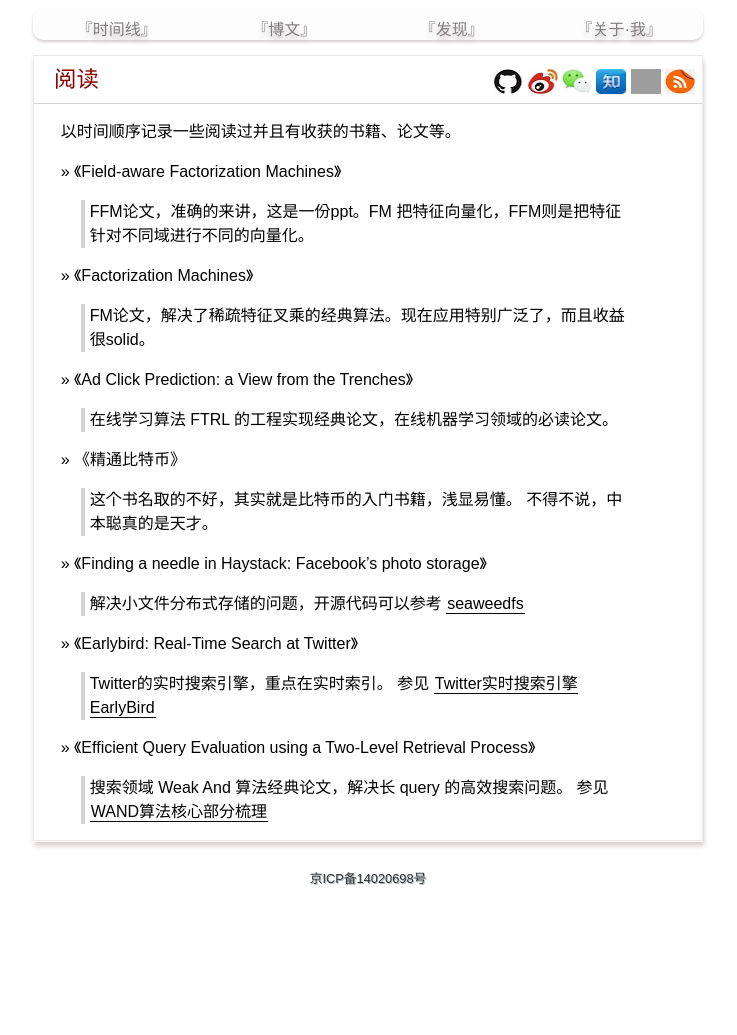
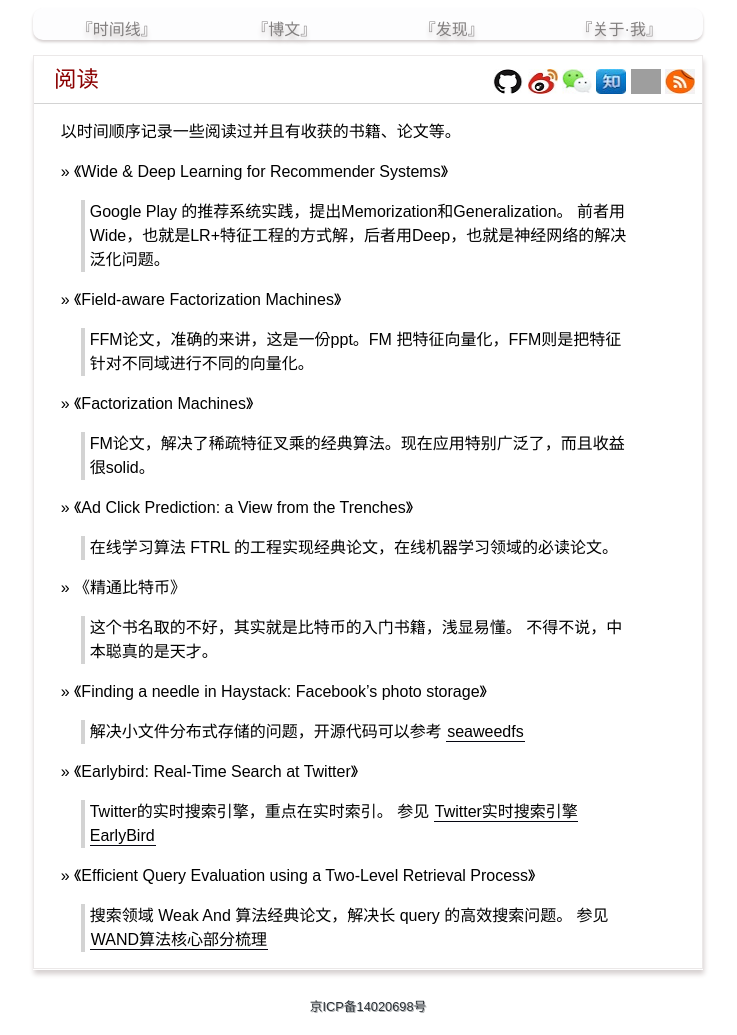
Before and after one commit to yanyiwu/blog, a Jekyll site: the page built from reading.md, in a window 1280 px wide. Shown: the whole page, without its empty margins (272-1009 px from the left). Built offline with Jekyll 4.4.1, drawn with Linux system fonts in a browser that asks for light colours; Markdown is read by kramdown in place of the engine named in the settings; comment, search, counter and statistics services are not loaded; before the commit the page ends 907 px from its top, so only the background shows below that; grey boxes are pictures that could not be loaded.

Commit message:
[read] wdl

```diff
--- a/reading.md
+++ b/reading.md
@@ -4,6 +4,11 @@ title: 阅读
 ---
 
 以时间顺序记录一些阅读过并且有收获的书籍、论文等。
+
+&raquo; 《Wide & Deep Learning for Recommender Systems》
+
+> Google Play 的推荐系统实践，提出Memorization和Generalization。
+> 前者用Wide，也就是LR+特征工程的方式解，后者用Deep，也就是神经网络的解决泛化问题。
 
 &raquo; 《Field-aware Factorization Machines》
 
```
